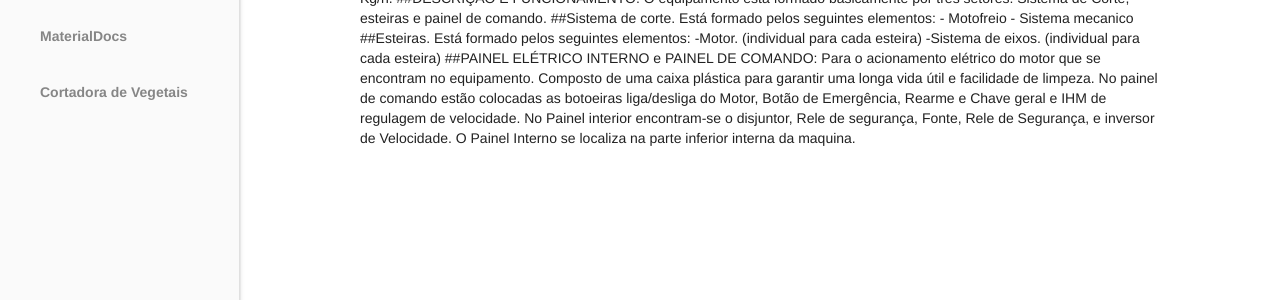
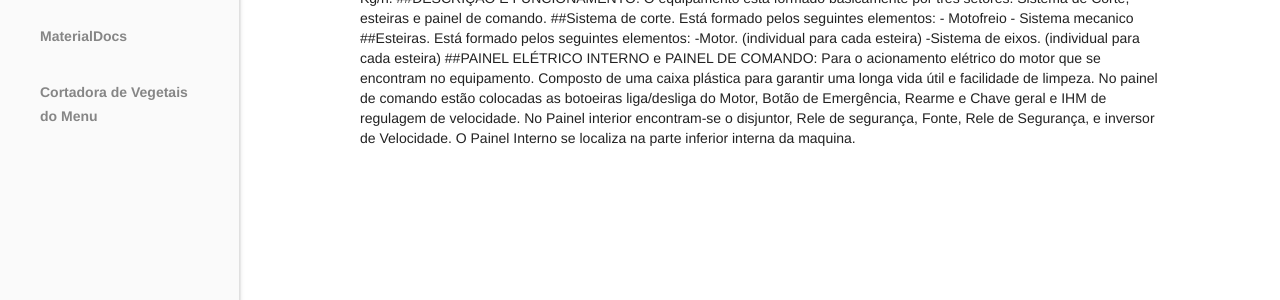
Before and after one commit to vegan-ind-br/docs, a Jekyll site: the page built from assets/CortadoraDeLegumes.html, in a window 1280 px wide. Shown: the part 216-516 px from the top of the page. Built offline with Jekyll 4.4.1, drawn with Linux system fonts in a browser that asks for light colours.

Commit message:
menu test

```diff
--- a/_data/nav.yml
+++ b/_data/nav.yml
@@ -1,4 +1,4 @@
-- title: "Cortadora de Vegetais"
+- title: "Cortadora de Vegetais do Menu"
   url: "https://docs.vegan.ind.br/cortadoradevegetais"
   tab: false # opens this link in a new tab
   id: cortadoraveg # will be used as a parent item
```
